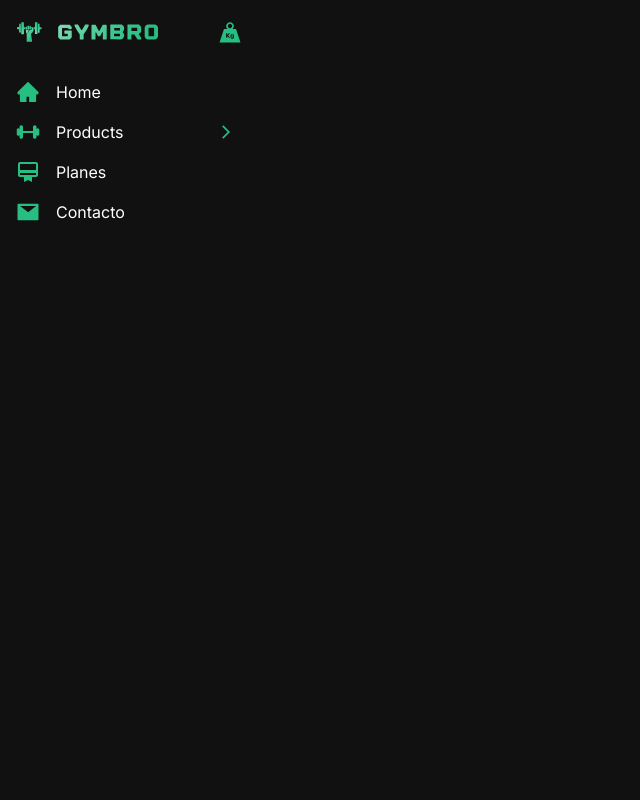
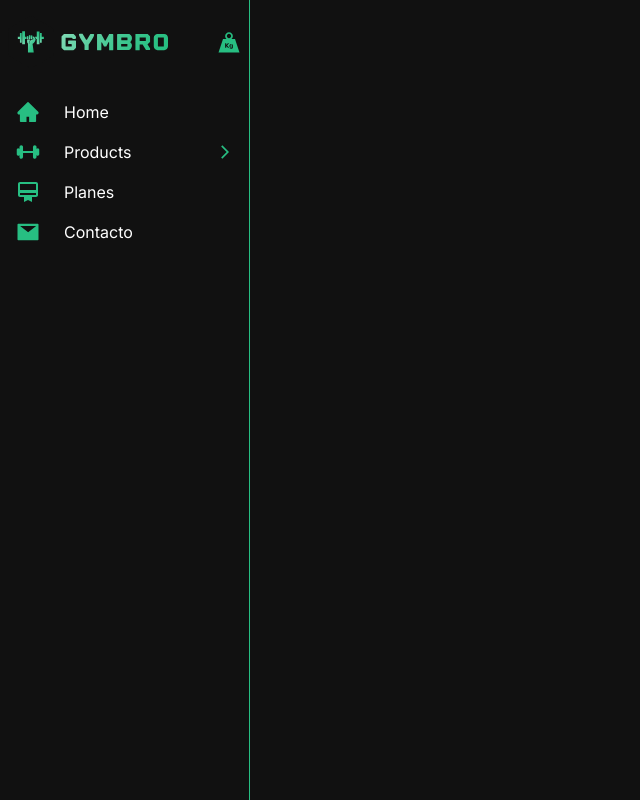
Before and after one commit to DevChrisVaz/gymbro-admin-panel, a Next.js app: page /dashboard in a window 1280 px wide. Shown: the whole page, without its empty margins (0-640 px from the left). Built offline with nearby package versions, Linux system fonts and the light colour scheme.

Commit message:
sidebar adjustments

```diff
--- a/src/components/Sidebar/Sidebar.tsx
+++ b/src/components/Sidebar/Sidebar.tsx
@@ -43,10 +43,10 @@ const Sidebar: React.FC<SidebarProps> = (props) => {
 
 
 	return (
-		<div ref={sidebarRef} className={`h-screen ${isVisible ? 'w-[250px]' : 'w-11'} bg-gray-800 text-white fixed top-0 left-0 transition-all duration-300 overflow-hidden`}>
-			<div className="flex items-center justify-between p-2">
+		<div ref={sidebarRef} className={`h-screen ${isVisible ? 'w-[250px]' : 'w-[62px]'} bg-light dark:bg-dark border-r border-r-primary-500 text-white fixed top-0 left-0 transition-all duration-300 overflow-hidden`}>
+			<div className="flex items-center justify-between py-4 px-2">
 				<a href='/dashboard' className="focus:outline-none">
-					<Image className="min-w-[150px]" src="/img/logo/horizontal-logo.svg" alt='GYMBRO' width={150} height={0} />
+					<Image className="min-w-[160px]" src="/img/logo/horizontal-logo.svg" alt='GYMBRO' width={160} height={0} />
 				</a>
 				{isOpen ? (
 					<button onClick={toggleSidebar} className="text-xl focus:outline-none">
@@ -73,7 +73,6 @@ const Sidebar: React.FC<SidebarProps> = (props) => {
 
 const SidebarLink: React.FC<SidebarLinkProps> = (props) => {
 	const [isOpen, setIsOpen] = useState<boolean>(props.item.isOpen ?? false);
-	const [dropdownSize, setDropdownSize] = useState<number>(0);
 
 	const dropdownItemsContainerRef = useRef<HTMLUListElement>(null);
 
@@ -99,7 +98,7 @@ const SidebarLink: React.FC<SidebarLinkProps> = (props) => {
 			{
 				props.item.items ?
 					<div className="py-2 px-4 flex items-center cursor-pointer" onClick={toggleOpen}>
-						<span className="mr-4">{props.item.icon}</span>
+						<span className="mr-6">{props.item.icon}</span>
 						{props.item.label}
 						<div
 							onClick={(e) => {
@@ -113,7 +112,7 @@ const SidebarLink: React.FC<SidebarLinkProps> = (props) => {
 					</div>
 					:
 					<a href={props.item.url} className="py-2 px-4 flex items-center">
-						<span className="mr-4">{props.item.icon}</span>
+						<span className="mr-6">{props.item.icon}</span>
 						{props.item.label}
 					</a>
 			}
```
